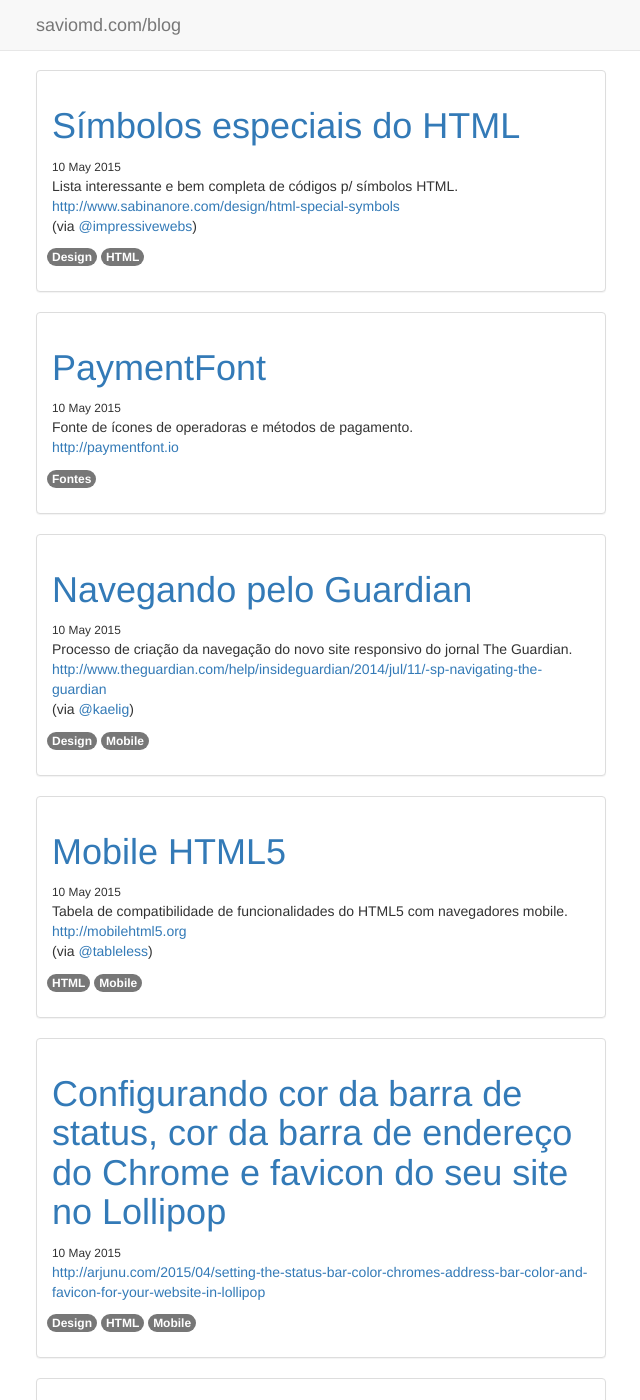
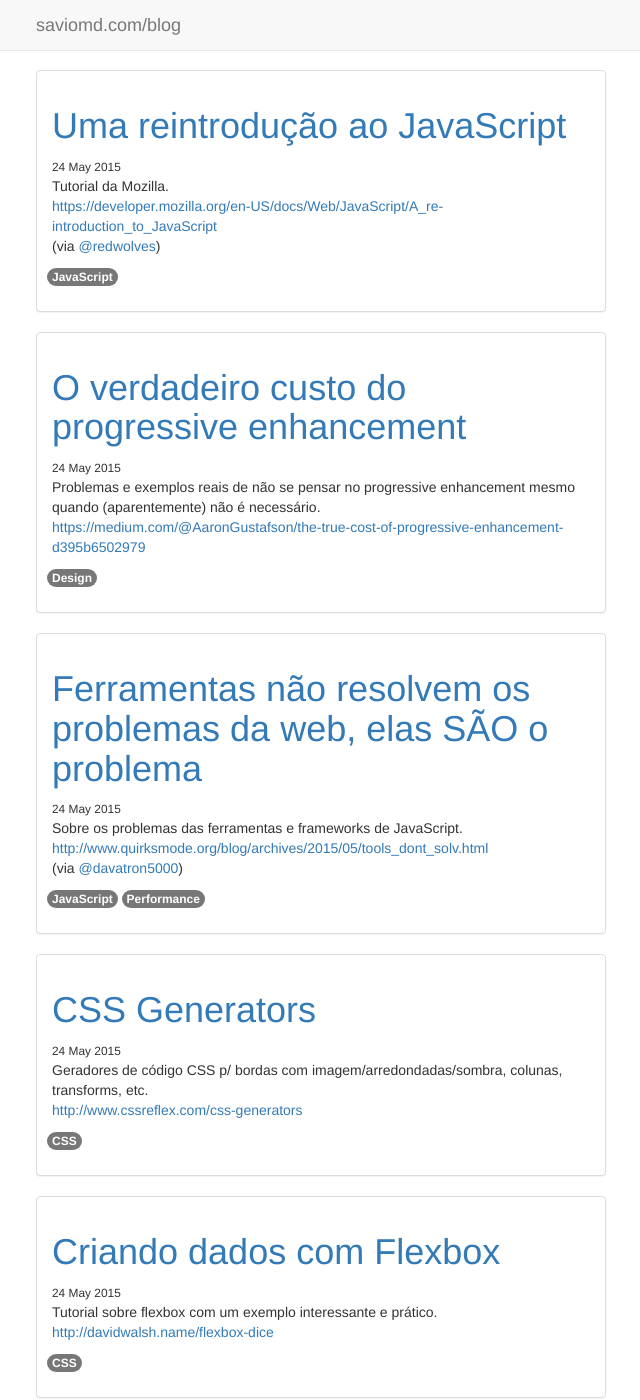
Before and after one commit to saviomd/blog, a Jekyll site: the page built from index.html, in a window 1280 px wide and 1400 px high. Shown: the whole window, without its empty margins (319-959 px from the left). Built offline with Jekyll 4.4.1, drawn with Linux system fonts in a browser that asks for light colours; nearby versions of some CDN libraries; library files that are not in the unit come from our copies; the list of posts is cut into pages by our own code; some of the changed text lies outside the part shown.

Commit message:
Add new posts, update layout

```diff
--- a/_layouts/default.html
+++ b/_layouts/default.html
@@ -2,6 +2,9 @@
 <html lang="pt-BR">
 	<head>
 		<meta charset="utf-8">
+		<link rel="dns-prefetch" href="//avatar-ssl.xboxlive.com">
+		<link rel="dns-prefetch" href="//cdn.mouseflow.com">
+		<link rel="dns-prefetch" href="//www.google-analytics.com">
 		<meta http-equiv="X-UA-Compatible" content="IE=edge,chrome=1">
 		<meta name="viewport" content="width=device-width, initial-scale=1.0">
 		<title>
--- /dev/null
+++ b/_posts/2015-05-24-criando-dados-com-flexbox.md
@@ -0,0 +1,8 @@
+---
+layout: post
+title: 'Criando dados com Flexbox'
+tags: [CSS]
+---
+
+Tutorial sobre flexbox com um exemplo interessante e prático.<br>
+<http://davidwalsh.name/flexbox-dice>
--- /dev/null
+++ b/_posts/2015-05-24-css-generators.md
@@ -0,0 +1,8 @@
+---
+layout: post
+title: 'CSS	Generators'
+tags: [CSS]
+---
+
+Geradores de código CSS p/ bordas com imagem/arredondadas/sombra, colunas, transforms, etc.<br>
+<http://www.cssreflex.com/css-generators>
--- /dev/null
+++ b/_posts/2015-05-24-ferramentas-nao-resolvem-os-problemas-da-web-elas-sao-o-problema.md
@@ -0,0 +1,9 @@
+---
+layout: post
+title: 'Ferramentas não resolvem os problemas da web, elas SÃO o problema'
+tags: [JavaScript, Performance]
+---
+
+Sobre os problemas das ferramentas e frameworks de JavaScript.<br>
+<http://www.quirksmode.org/blog/archives/2015/05/tools_dont_solv.html><br>
+(via [@davatron5000](https://twitter.com/davatron5000/status/599568098446823424))
--- /dev/null
+++ b/_posts/2015-05-24-o-verdadeiro-custo-do-progressive-enhancement.md
@@ -0,0 +1,8 @@
+---
+layout: post
+title: 'O verdadeiro custo do progressive enhancement'
+tags: [Design]
+---
+
+Problemas e exemplos reais de não se pensar no progressive enhancement mesmo quando (aparentemente) não é necessário.<br>
+<https://medium.com/@AaronGustafson/the-true-cost-of-progressive-enhancement-d395b6502979>
--- /dev/null
+++ b/_posts/2015-05-24-uma-reintroducao-ao-javascript.md
@@ -0,0 +1,9 @@
+---
+layout: post
+title: 'Uma reintrodução ao JavaScript'
+tags: [JavaScript]
+---
+
+Tutorial da Mozilla.<br>
+<https://developer.mozilla.org/en-US/docs/Web/JavaScript/A_re-introduction_to_JavaScript><br>
+(via [@redwolves](https://twitter.com/RedWolves/status/598162992031662081))
--- a/css/style.css
+++ b/css/style.css
@@ -7,7 +7,7 @@ body {
 }
 
 .footer {
-	background: url(http://avatar.xboxlive.com/avatar/saviomd/avatar-body.png) no-repeat -20px -50px;
+	background: url(https://avatar-ssl.xboxlive.com/avatar/saviomd/avatar-body.png) no-repeat -20px -50px;
 	border-bottom: 1px solid #eee;
 	padding: 0 0 20px 120px;
 }
```
